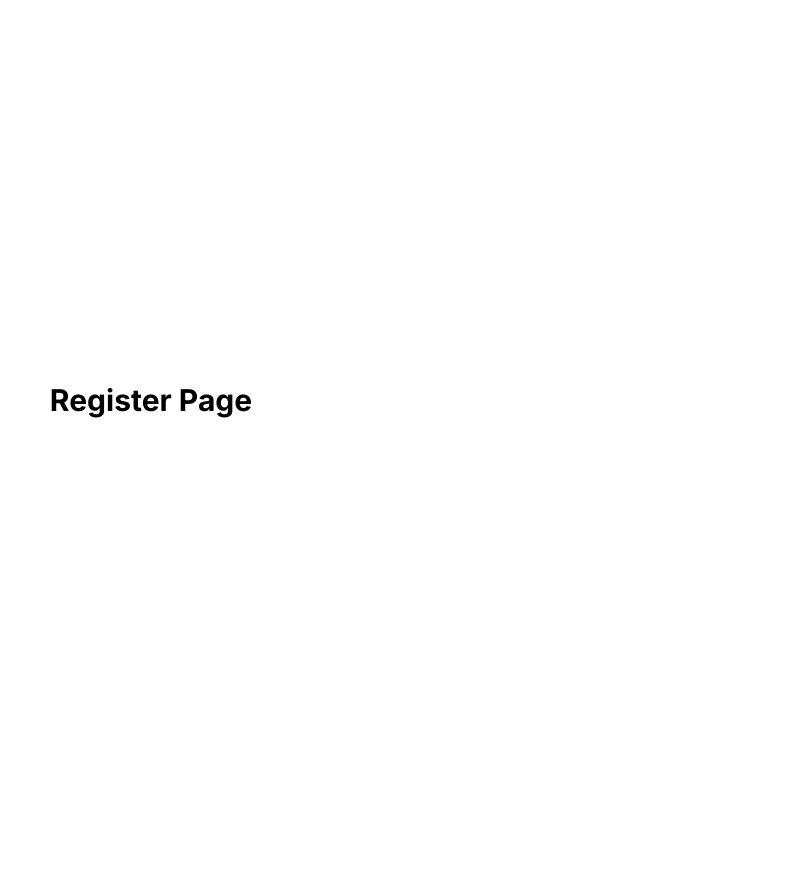
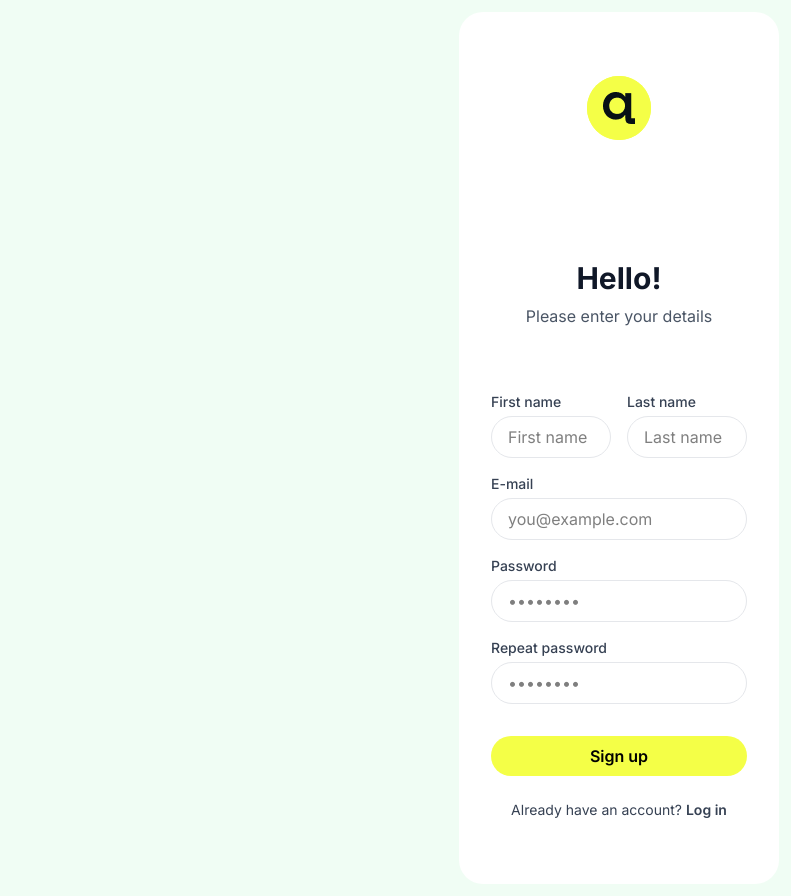
Before and after one commit to Zagrab/auction-bay-frontend, a React (Vite) app: page /register in a window 1280 px wide. Shown: the whole page, without its empty margins (489-1280 px from the left). Before the commit the page ends 800 px from the top, so only its background shows below. Built offline with nearby package versions, Linux system fonts and the light colour scheme.

Commit message:
register

```diff
--- /dev/null
+++ b/src/components/RequireAuth.tsx
@@ -0,0 +1,20 @@
+import React, { type JSX } from 'react'
+import { Navigate, useLocation } from 'react-router-dom'
+import { useAuth } from '../contexts/AuthContext'
+
+interface RequireAuthProps {
+  children: JSX.Element
+}
+
+const RequireAuth: React.FC<RequireAuthProps> = ({ children }) => {
+  const { token } = useAuth()
+  const location = useLocation()
+
+  if (!token) {
+    return <Navigate to="/login" state={{ from: location }} replace />
+  }
+
+  return children
+}
+
+export default RequireAuth
--- a/src/hooks/useSignIn.ts
+++ b/src/hooks/useSignIn.ts
@@ -16,7 +16,7 @@ export function useSignIn() {
     try {
       const token = await signIn(payload);
       login(token);
-      navigate('/');      // redirect on success
+      navigate('/my-auctions');      // redirect on success
       console.log('Access Token:', token);
       return true;
     } catch (err: any) {
--- /dev/null
+++ b/src/hooks/useSignUp.ts
@@ -0,0 +1,32 @@
+// src/hooks/useSignUp.ts
+import { useState } from 'react';
+import { useNavigate } from 'react-router-dom';
+import { signUp, type SignUpPayload,  } from '../services/authService';
+import { useAuth } from '../contexts/AuthContext';
+
+export function useSignUp() {
+  const { login } = useAuth();
+  const navigate = useNavigate();
+  const [error, setError]     = useState<string | null>(null);
+  const [loading, setLoading] = useState(false);
+
+  async function handleSignUp(payload: SignUpPayload) {
+    setLoading(true);
+    setError(null);
+    try {
+      const token = await signUp(payload);
+      console.log('🛡️ Access Token:', token);
+      login(token);
+      navigate('/my-auctions');       // or '/auctions'
+      return true;
+    } catch (err: any) {
+      console.error(err);
+      setError(err.response?.data?.message || err.message || 'Sign up failed');
+      return false;
+    } finally {
+      setLoading(false);
+    }
+  }
+
+  return { handleSignUp, loading, error };
+}
--- a/src/pages/LoginPage/index.tsx
+++ b/src/pages/LoginPage/index.tsx
@@ -74,17 +74,15 @@ const LoginPage: React.FC = () => {
             {error && (
               <p className="text-center text-red-600 text-sm">{error}</p>
             )}
-          </div>
-
-          {/* Login button */}
             <Button
               type="submit"
               variant="highlight"
-            className="w-full h-[40px] rounded-2xl font-medium text-base leading-6 mt-4"
+              className="w-full h-[40px] rounded-2xl font-medium text-base leading-6 mt-4 cursor-pointer"
               disabled={loading}
             >
               {loading ? 'Logging in…' : 'Login'}
             </Button>
+          </div>
         </form>
 
         {/* Sign up link */}
--- /dev/null
+++ b/src/pages/MyAuctionsPage/index.tsx
@@ -0,0 +1,11 @@
+import React from 'react';
+
+const MyAuctionsPage: React.FC = () => {
+    return (
+        <div>
+            <h1>Welcome to My Auction Page</h1>
+        </div>
+    );
+};
+
+export default MyAuctionsPage;
--- a/src/pages/RegisterPage/index.tsx
+++ b/src/pages/RegisterPage/index.tsx
@@ -1,9 +1,150 @@
-import React from 'react'
+// src/pages/RegisterPage/index.tsx
+import React, { useState } from 'react';
+import logo from '../../assets/images/logo.png';
+import { Button } from '../../components/common/Button';
+import { Link } from 'react-router-dom';
+import { useSignUp } from '../../hooks/useSignUp';
 
-export const RegisterPage: React.FC = () => (
-  <div className="min-h-screen flex items-center justify-center">
-    <h1 className="text-3xl font-bold">Register Page</h1>
-  </div>
-)
+const RegisterPage: React.FC = () => {
+  const [firstName, setFirstName]     = useState('');
+  const [lastName,  setLastName]      = useState('');
+  const [email,     setEmail]         = useState('');
+  const [password,  setPassword]      = useState('');
+  const [confirm,   setConfirm]       = useState('');
+  const { handleSignUp, loading, error } = useSignUp();
+
+  const onSubmit = async (e: React.FormEvent) => {
+    e.preventDefault();
+    if (password !== confirm) {
+      alert("Passwords don't match");
+      return;
+    }
+    await handleSignUp({ firstName, lastName, email, password });
+  };
+
+  return (
+    <div className="min-h-screen flex bg-green-50">
+      {/* Left (2/3) */}
+      <div className="flex-1" />
+
+      {/* Right (1/4) */}
+      <div className="w-1/4 min-h-screen bg-white rounded-3xl m-3 pt-16 px-8 pb-8 flex flex-col">
+        {/* Logo */}
+        <div className="w-16 h-16 bg-[#F4FF47] rounded-full flex items-center justify-center mb-6 mx-auto">
+          <img src={logo} alt="Logo" />
+        </div>
+
+        {/* Title */}
+        <h1 className="text-3xl font-bold text-gray-900 text-center mb-2 mt-24">
+          Hello!
+        </h1>
+        <p className="text-base font-light text-gray-600 text-center mb-8">
+          Please enter your details
+        </p>
+
+        {/* Form */}
+        <form onSubmit={onSubmit} className="space-y-4 flex-1 flex flex-col mt-8">
+          <div className="flex space-x-4">
+            <div className="w-1/2">
+              <label className="block text-sm font-medium text-gray-700 mb-1">
+                First name
+              </label>
+              <input
+                value={firstName}
+                onChange={e => setFirstName(e.target.value)}
+                placeholder="First name"
+                className="w-full border border-gray-200 rounded-full px-4 py-2 focus:outline-none focus:ring-2 focus:ring-[#F4FF47]"
+                required
+              />
+            </div>
+            <div className="w-1/2">
+              <label className="block text-sm font-medium text-gray-700 mb-1">
+                Last name
+              </label>
+              <input
+                value={lastName}
+                onChange={e => setLastName(e.target.value)}
+                placeholder="Last name"
+                className="w-full border border-gray-200 rounded-full px-4 py-2 focus:outline-none focus:ring-2 focus:ring-[#F4FF47]"
+                required
+              />
+            </div>
+          </div>
+
+          {/* Email */}
+          <div>
+            <label className="block text-sm font-medium text-gray-700 mb-1">
+              E-mail
+            </label>
+            <input
+              type="email"
+              value={email}
+              onChange={e => setEmail(e.target.value)}
+              placeholder="you@example.com"
+              className="w-full border border-gray-200 rounded-full px-4 py-2 focus:outline-none focus:ring-2 focus:ring-[#F4FF47]"
+              required
+            />
+          </div>
+
+          {/* Password */}
+          <div>
+            <label className="block text-sm font-medium text-gray-700 mb-1">
+              Password
+            </label>
+            <div className="relative">
+              <input
+                type="password"
+                value={password}
+                onChange={e => setPassword(e.target.value)}
+                placeholder="••••••••"
+                className="w-full border border-gray-200 rounded-full px-4 py-2 focus:outline-none focus:ring-2 focus:ring-[#F4FF47]"
+                required
+              />
+            </div>
+          </div>
+
+          {/* Repeat Password */}
+          <div>
+            <label className="block text-sm font-medium text-gray-700 mb-1">
+              Repeat password
+            </label>
+            <div className="relative">
+              <input
+                type="password"
+                value={confirm}
+                onChange={e => setConfirm(e.target.value)}
+                placeholder="••••••••"
+                className="w-full border border-gray-200 rounded-full px-4 py-2 focus:outline-none focus:ring-2 focus:ring-[#F4FF47]"
+                required
+              />
+            </div>
+          </div>
+
+          {error && (
+            <p className="text-center text-red-600 text-sm">{error}</p>
+          )}
+
+          {/* Sign up button */}
+          <Button
+            type="submit"
+            variant="highlight"
+            className="w-full h-[40px] rounded-2xl font-medium text-base leading-6 cursor-pointer mt-4"
+            disabled={loading}
+          >
+            {loading ? 'Signing up…' : 'Sign up'}
+          </Button>
+        </form>
+
+        {/* Already have an account */}
+        <p className="text-center text-sm text-gray-700 mt-6 mb-8">
+          Already have an account?{' '}
+          <Link to="/login" className="font-semibold hover:underline">
+            Log in
+          </Link>
+        </p>
+      </div>
+    </div>
+  );
+}
 
 export default RegisterPage
--- a/src/routes/Routes.tsx
+++ b/src/routes/Routes.tsx
@@ -1,15 +1,29 @@
+// src/routes/Routes.tsx
 import React from 'react'
 import { Routes as Switch, Route } from 'react-router-dom'
-import { LandingPage } from '../pages/LandingPage'
-import LoginPage from '../pages/LoginPage'
-import RegisterPage from '../pages/RegisterPage'
-
+import LandingPage     from '../pages/LandingPage'
+import LoginPage       from '../pages/LoginPage'
+import RegisterPage    from '../pages/RegisterPage'
+import MyAuctionsPage  from '../pages/MyAuctionsPage'
+import RequireAuth     from '../components/RequireAuth'
 
 const Routes: React.FC = () => (
   <Switch>
-    <Route path="/" element={<LandingPage />} />
-    <Route path="/login"   element={<LoginPage />}    />
-    <Route path="/register" element={<RegisterPage />} />
+    {/* public */}
+    <Route path="/"        element={<LandingPage />}   />
+    <Route path="/login"   element={<LoginPage />}     />
+    <Route path="/register" element={<RegisterPage />}  />
+
+    {/* private */}
+    <Route
+      path="/my-auctions"
+      element={
+        <RequireAuth>
+          <MyAuctionsPage />
+        </RequireAuth>
+      }
+    />
+
   </Switch>
 )
 
--- a/src/services/authService.ts
+++ b/src/services/authService.ts
@@ -9,8 +9,25 @@ export interface SignInResponse {
   access_token: string;
 }
 
+export interface SignUpPayload {
+  firstName: string;
+  lastName:  string;
+  email:     string;
+  password:  string;
+}
+
+export interface SignUpResponse {
+  access_token: string;
+}
+
 export function signIn(payload: SignInPayload) {
   return api
     .post<SignInResponse>('/auth/signin/', payload)
     .then((res) => res.data.access_token);
 }
+
+export function signUp(payload: SignUpPayload) {
+  return api
+    .post<SignUpResponse>('/auth/signup/', payload)
+    .then(res => res.data.access_token);
+}
```
Lines whose indentation alone changed are shown as unchanged.
